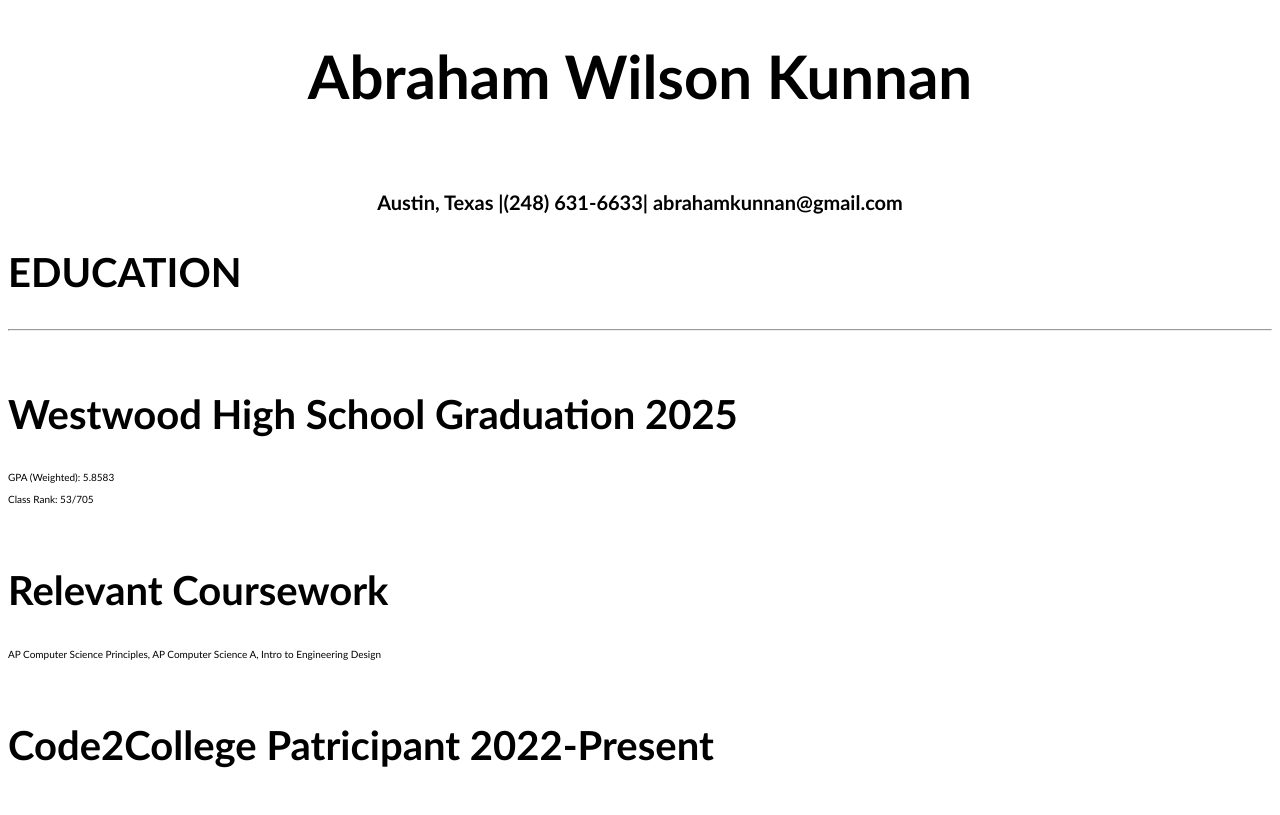
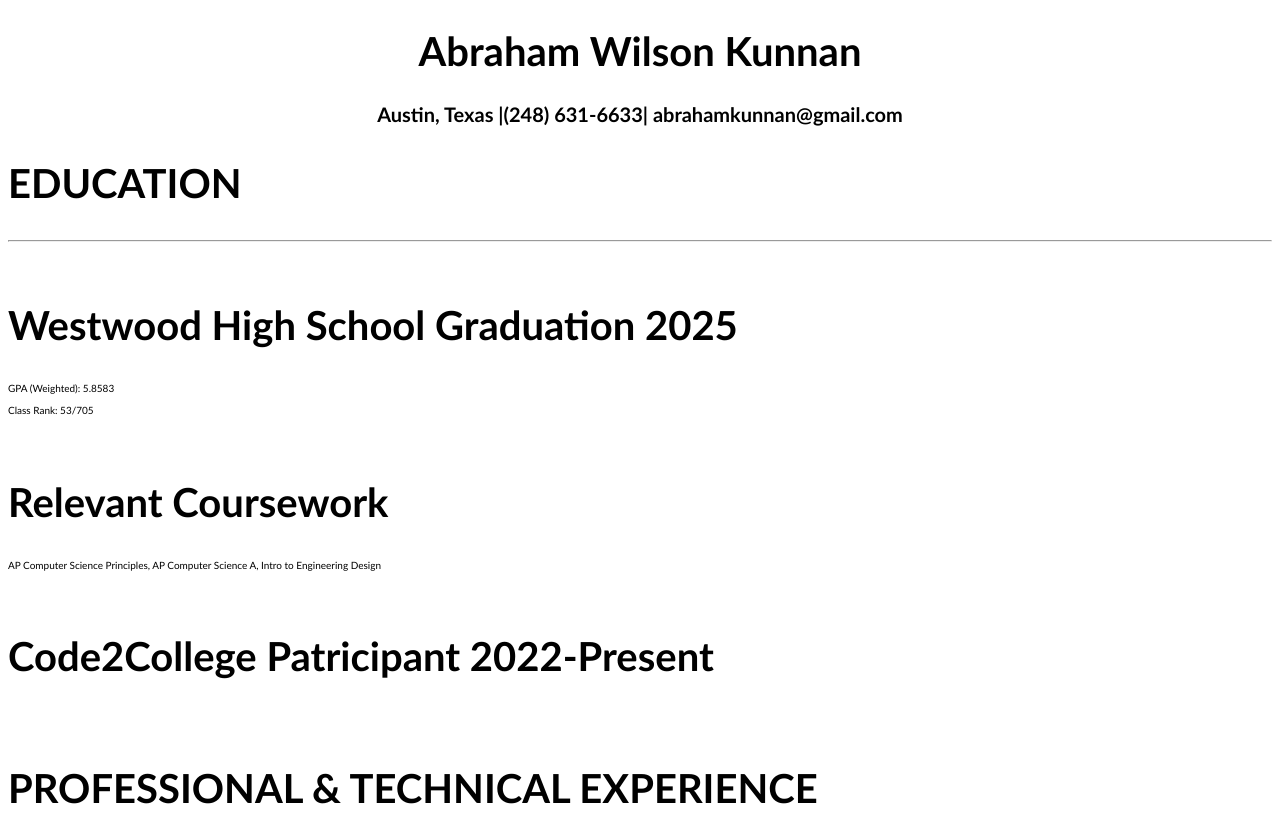
Before and after one commit to abrahamkunnan/Project-1, a plain HTML site: page index.html in a window 1280 px wide. Shown: the top 815 px of the page. Drawn offline with Linux system fonts and the light colour scheme.

Commit message:
Update index.html
font size

```diff
--- a/index.html
+++ b/index.html
@@ -20,13 +20,13 @@ p {
       h1 {
   font-family: calibri;
   text-align: center;
-  font-size: 60px;
+  font-size: 40px;
 }
   </style>
 </head>
 
 <body>
-  <h1> Abraham Wilson Kunnan </h1><br>
+  <h1> Abraham Wilson Kunnan </h1>
   <h3> Austin, Texas |(248) 631-6633| abrahamkunnan@gmail.com </h3>
 <strong> <h2> EDUCATION </h2> </strong>
 
```
